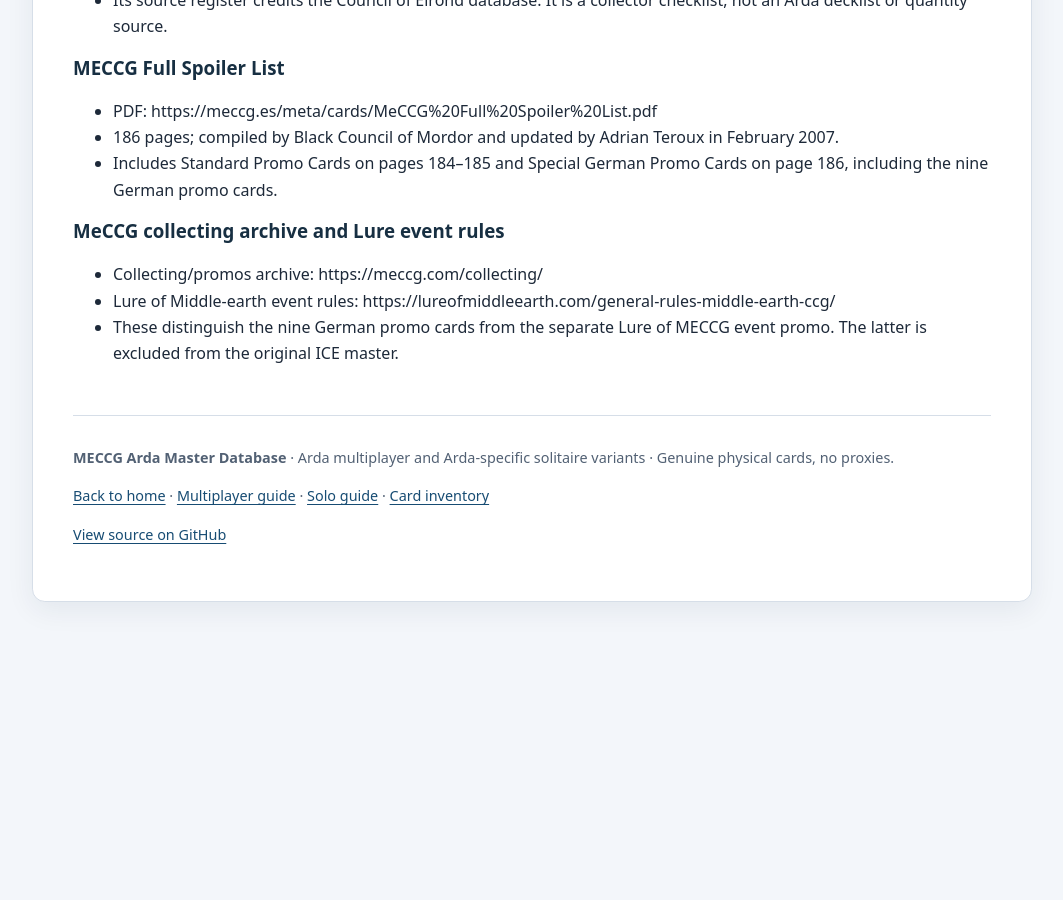
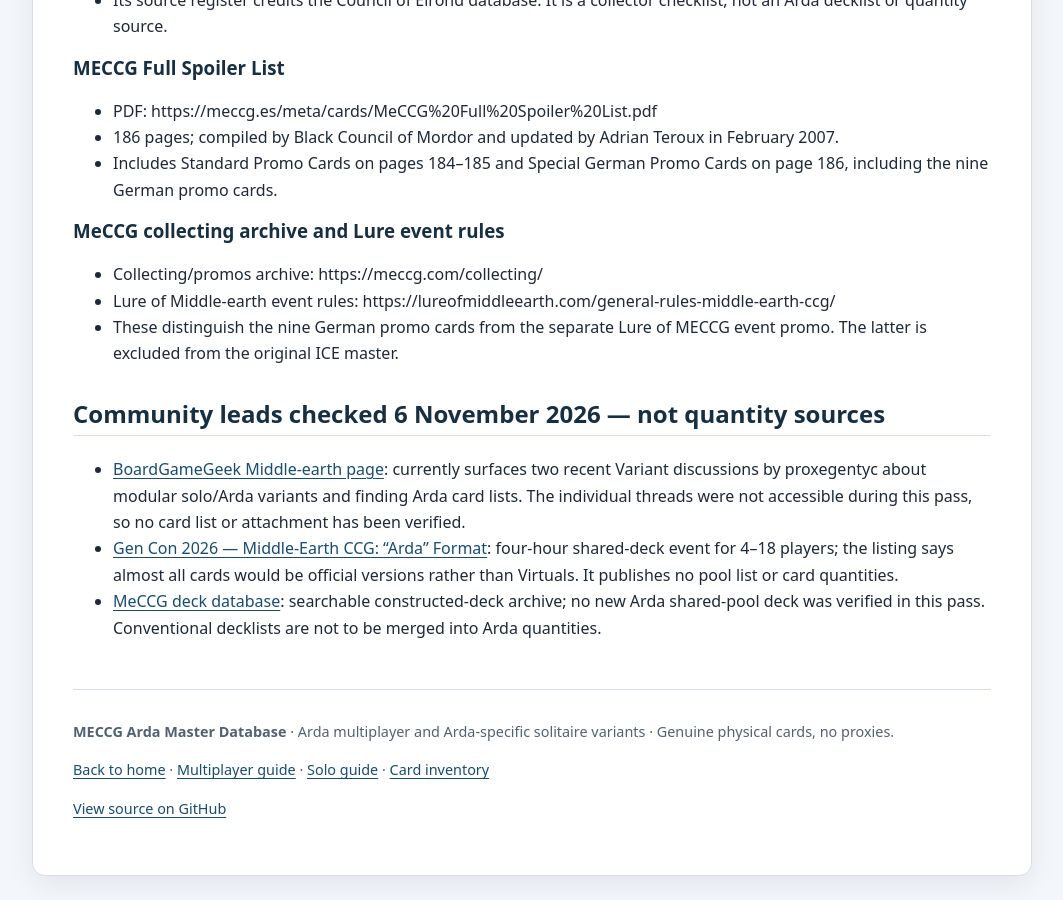
Before and after one commit to JamSpot/meccg-arda-master-database, a Jekyll site: the page built from docs/sources.md, in a window 1280 px wide and 900 px high, scrolled down 9652 px. Shown: the whole window, without its empty margins (108-1171 px from the left). Built offline with Jekyll 4.4.1, drawn with Linux system fonts in a browser that asks for light colours; our own code applies the rules of GitHub Pages for plain Markdown files; before the commit the page ends 10278 px from its top, so only the background shows below that.

Commit message:
Add current Arda discussion and event leads

```diff
--- a/docs/sources.md
+++ b/docs/sources.md
@@ -243,3 +243,10 @@ The [metw.net cardlists](https://metw.net/) give the base counts for all seven e
 - Collecting/promos archive: https://meccg.com/collecting/
 - Lure of Middle-earth event rules: https://lureofmiddleearth.com/general-rules-middle-earth-ccg/
 - These distinguish the nine German promo cards from the separate Lure of MECCG event promo. The latter is excluded from the original ICE master.
+
+
+## Community leads checked 6 November 2026 — not quantity sources
+
+- [BoardGameGeek Middle-earth page](https://boardgamegeek.com/boardgame/1915): currently surfaces two recent Variant discussions by proxegentyc about modular solo/Arda variants and finding Arda card lists. The individual threads were not accessible during this pass, so no card list or attachment has been verified.
+- [Gen Con 2026 — Middle-Earth CCG: “Arda” Format](https://www.gencon.com/events/303679): four-hour shared-deck event for 4–18 players; the listing says almost all cards would be official versions rather than Virtuals. It publishes no pool list or card quantities.
+- [MeCCG deck database](https://meccg.com/decks/): searchable constructed-deck archive; no new Arda shared-pool deck was verified in this pass. Conventional decklists are not to be merged into Arda quantities.
```
